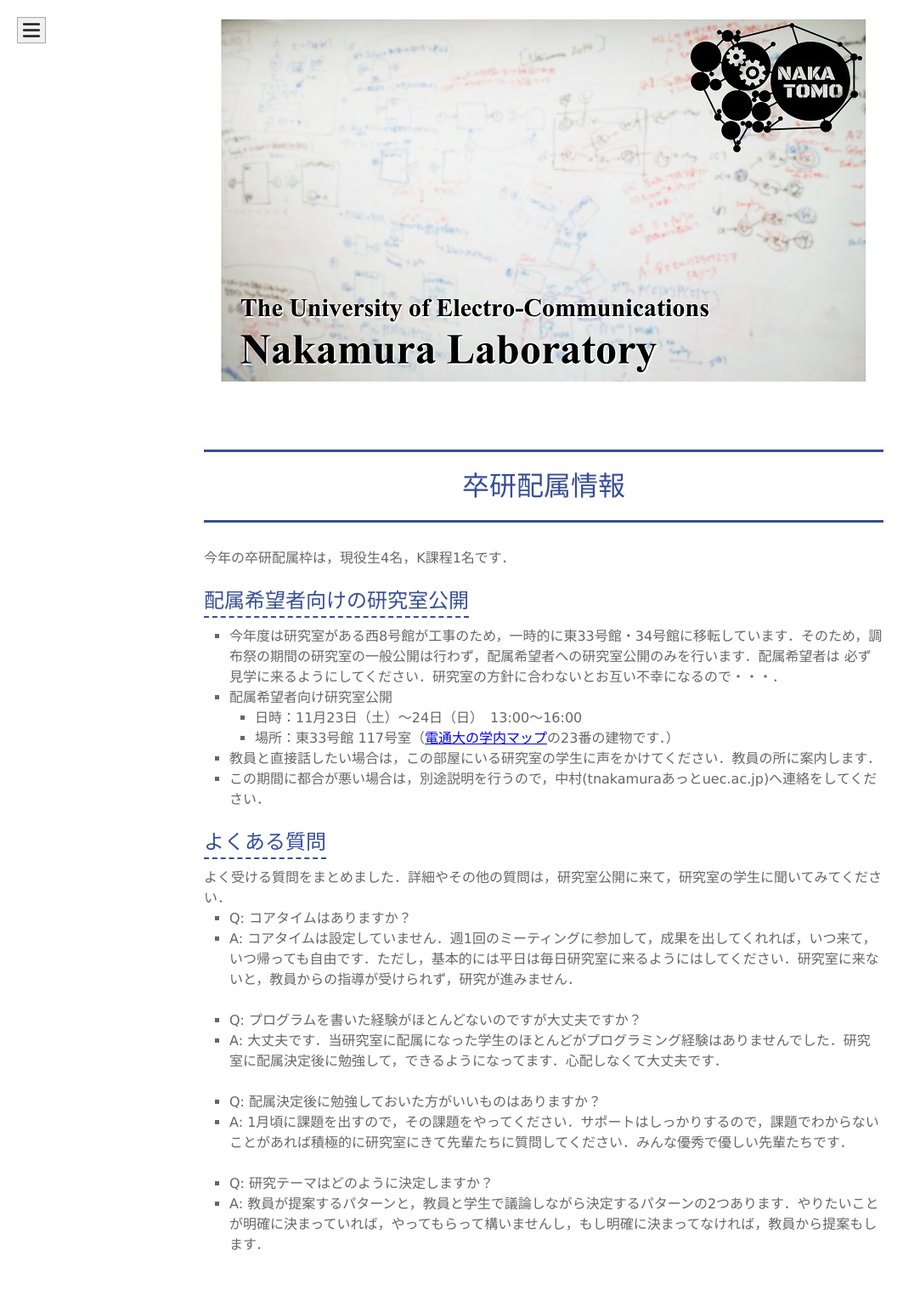
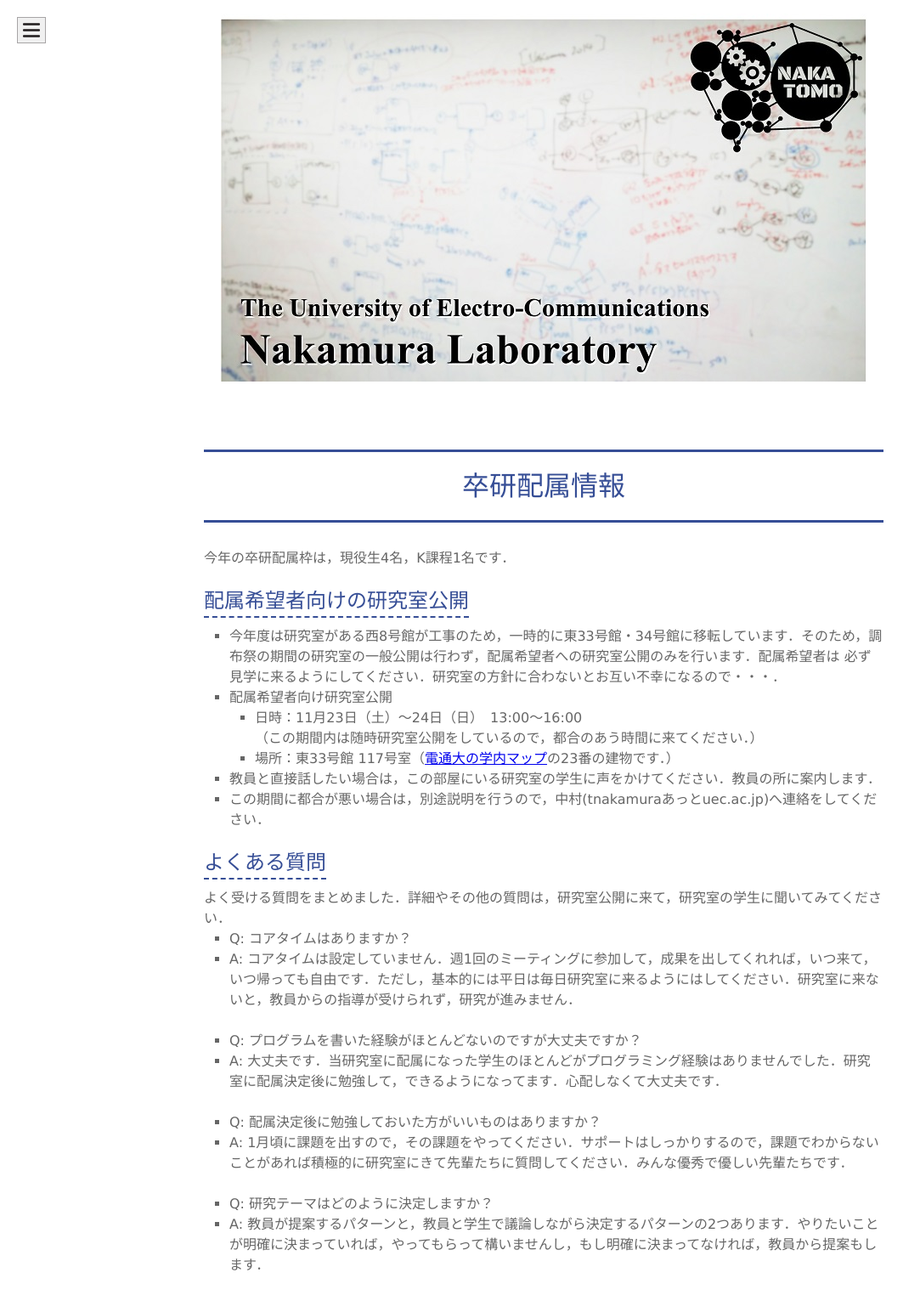
Before and after one commit to naka-lab/naka-lab.github.io, a Jekyll site: the page built from subpages/haizoku.md, in a window 1280 px wide. Shown: the whole page at 85% size, without its empty margins (0-1083 px from the left). Built offline with Jekyll 4.4.1, drawn with Linux system fonts in a browser that asks for light colours; our own code applies the rules of GitHub Pages for plain Markdown files; before the commit the page ends 1507 px from its top, so only the background shows below that.

Commit message:
Update haizoku.md

```diff
--- a/subpages/haizoku.md
+++ b/subpages/haizoku.md
@@ -10,6 +10,7 @@ layout: default
 - 今年度は研究室がある西8号館が工事のため，一時的に東33号館・34号館に移転しています．そのため，調布祭の期間の研究室の一般公開は行わず，配属希望者への研究室公開のみを行います．配属希望者は **必ず** 見学に来るようにしてください．研究室の方針に合わないとお互い不幸になるので・・・．
 - 配属希望者向け研究室公開
   - 日時：11月23日（土）〜24日（日）　13:00〜16:00
+   （この期間内は随時研究室公開をしているので，都合のあう時間に来てください．）
   - 場所：東33号館 117号室（[電通大の学内マップ](https://www.uec.ac.jp/about/profile/access/)の23番の建物です．）
 - 教員と直接話したい場合は，この部屋にいる研究室の学生に声をかけてください．教員の所に案内します．
 - この期間に都合が悪い場合は，別途説明を行うので，中村(tnakamuraあっとuec.ac.jp)へ連絡をしてください．
```
